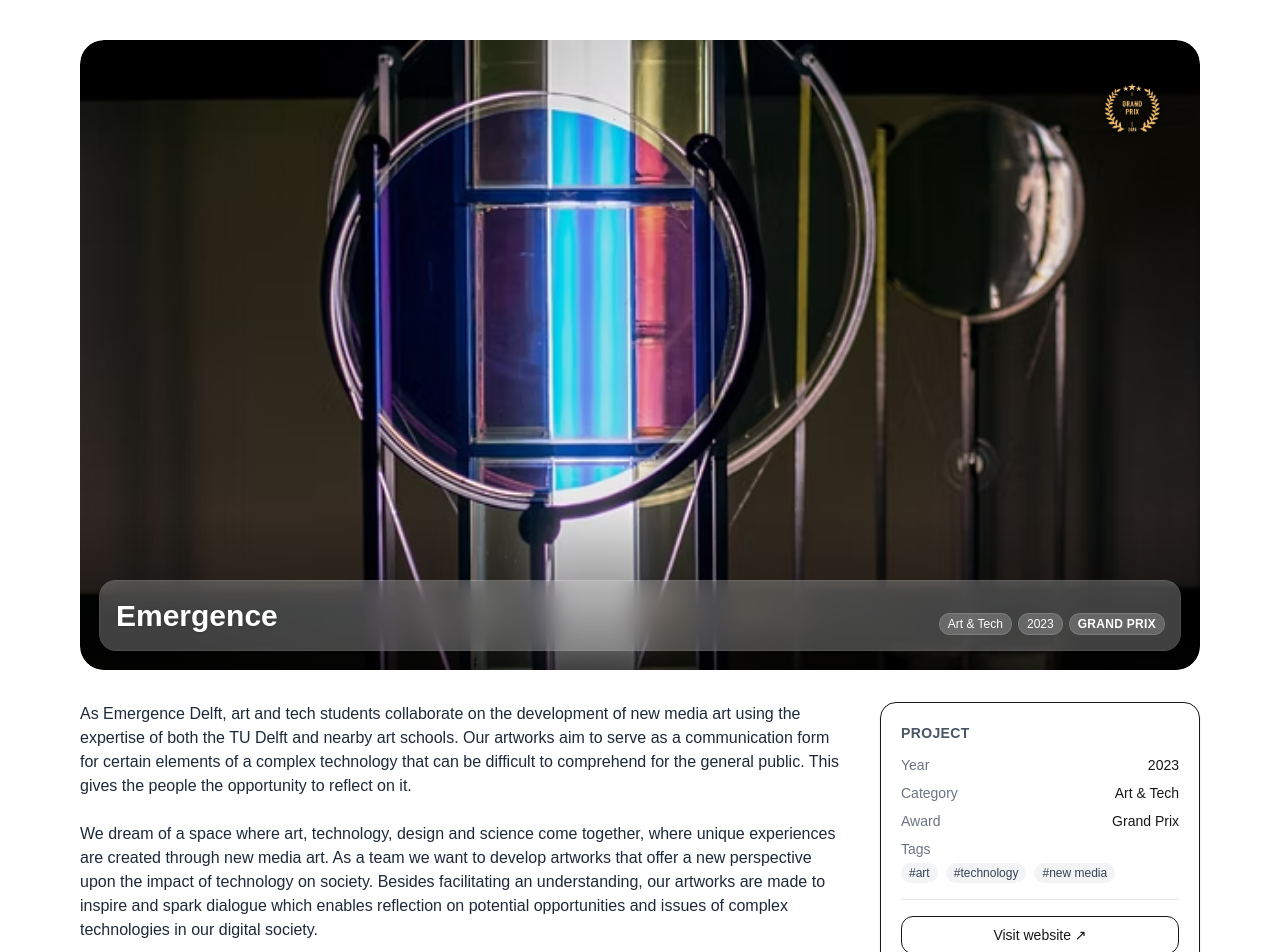
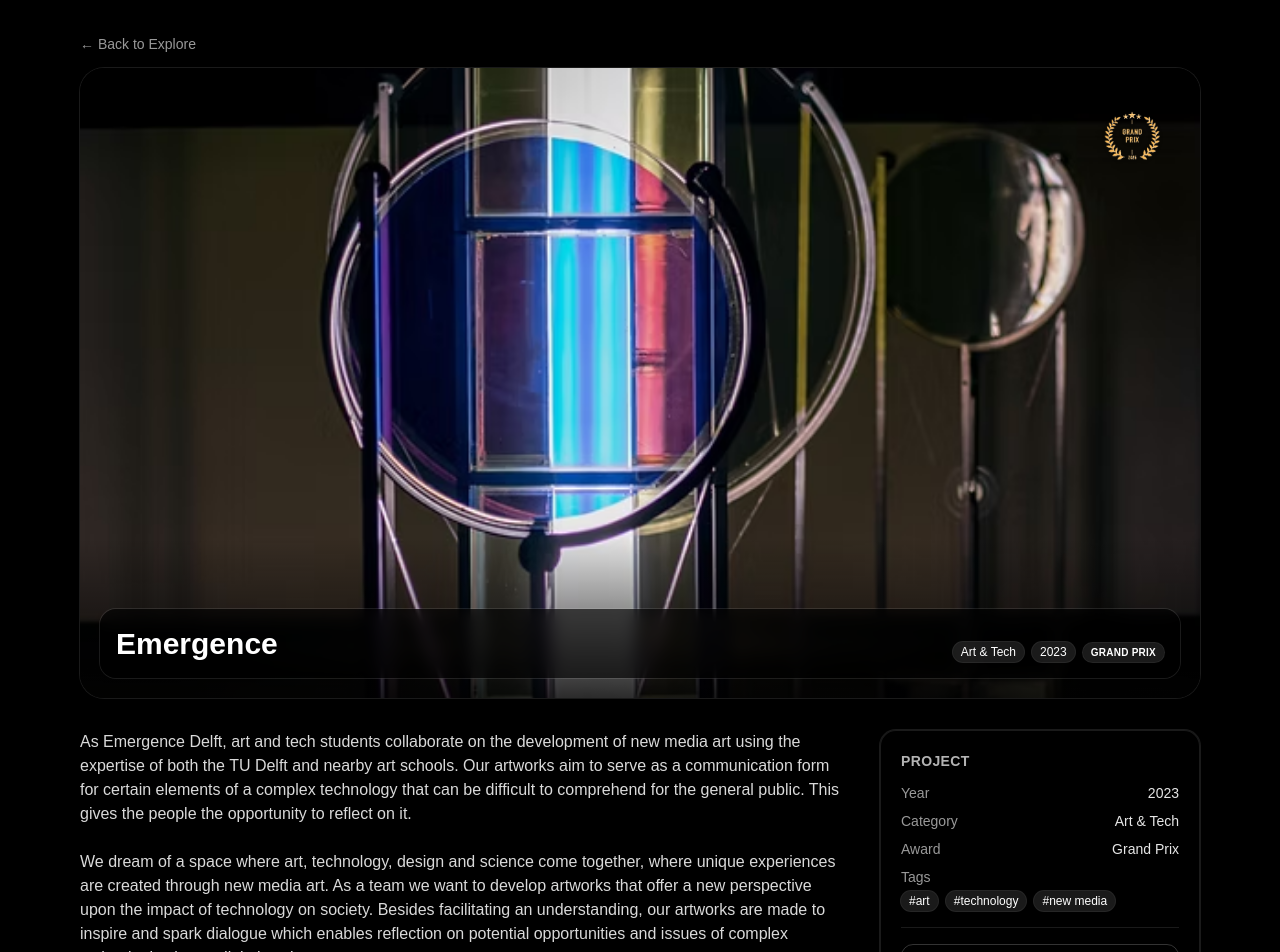
Before and after one commit to Maarten3013/dreamlab, a Next.js app: page /projects/emergence in a window 1280 px wide. Shown: the top 952 px of the page. Built offline with nearby package versions, Linux system fonts and the light colour scheme.

Commit message:
changes to improve filter functionality and update homepage layout

```diff
--- a/app/projects/[id]/page.tsx
+++ b/app/projects/[id]/page.tsx
@@ -1,9 +1,10 @@
+// app/projects/[id]/page.tsx
 import data from "@/data/projects.json";
 import type { Project } from "@/lib/types";
 import { notFound } from "next/navigation";
 import MosaicLightbox from "@/components/MosaicLightbox";
 
-// Map award → overlay sticker (your real images in /public/awards/)
+// Map award → overlay sticker (your images in /public/awards/)
 function awardImage(award?: string): { src: string; alt: string } | null {
   if (!award || award === "None") return null;
   const a = award.toLowerCase();
@@ -34,32 +35,39 @@ export default async function ProjectPage({ params }: { params: Promise<{ id: st
   const badge = awardImage(p.award);
 
   return (
-    <main className="mx-auto max-w-6xl animate-fade-in px-4 py-10">
-      {/* Hero */}
-      <section className="shine-sweep shine-run relative overflow-hidden rounded-3xl">
-        {/* Award sticker */}
+    <main className="min-h-dvh bg-black">
+      <div className="mx-auto max-w-6xl px-4 py-8">
+        {/* Back link */}
+        <a href="/explore" className="text-sm text-white/60 hover:text-white/90">← Back to Explore</a>
+
+        {/* HERO — matches Explore vibe */}
+        <section className="relative mt-3 overflow-hidden rounded-3xl ring-1 ring-white/10">
           {badge && (
             // eslint-disable-next-line @next/next/no-img-element
             <img src={badge.src} alt={badge.alt} className="pointer-events-none absolute right-5 top-5 z-20 h-16 w-auto select-none drop-shadow md:h-20 lg:h-24" />
           )}
 
-        {/* Hero image */}
-        <div className="relative aspect-[16/9] w-full overflow-hidden rounded-3xl bg-gray-100">
+          <div className="relative aspect-[16/9] w-full overflow-hidden">
             {/* eslint-disable-next-line @next/next/no-img-element */}
             <img src={p.cover} alt={p.title} className="h-full w-full object-cover" />
-          <div className="pointer-events-none absolute inset-x-0 bottom-0 h-40 bg-gradient-to-t from-black/70 via-black/30 to-transparent" />
-          {/* Glass title bar on image */}
-          <div className="absolute bottom-5 left-5 right-5 z-20 rounded-2xl bg-white/25 p-4 backdrop-blur-md ring-1 ring-white/30">
+            {/* bottom gradient for legibility */}
+            <div className="pointer-events-none absolute inset-x-0 bottom-0 h-40 bg-gradient-to-t from-black/80 via-black/40 to-transparent" />
+            {/* glossy title bar (white on black) */}
+            <div className="absolute bottom-5 left-5 right-5 z-20 rounded-2xl bg-black/60 p-4 backdrop-blur ring-1 ring-white/10">
               <div className="flex flex-wrap items-end justify-between gap-3">
                 <div>
-                <h1 className="text-3xl font-extrabold leading-tight text-white drop-shadow">{p.title}</h1>
-                {p.subtitle && <p className="mt-1 text-sm text-white/90">{p.subtitle}</p>}
+                  <h1 className="text-3xl font-extrabold leading-tight text-white">{p.title}</h1>
+                  {p.subtitle && <p className="mt-1 text-sm text-white/80">{p.subtitle}</p>}
                 </div>
                 <div className="flex shrink-0 flex-wrap items-center gap-2">
-                <span className="rounded-full bg-white/20 px-2 py-0.5 text-xs font-medium text-white ring-1 ring-white/30">{p.category}</span>
-                <span className="rounded-full bg-white/20 px-2 py-0.5 text-xs font-medium text-white ring-1 ring-white/30">{p.year}</span>
+                  <span className="rounded-full bg-white/10 px-2 py-0.5 text-xs font-medium text-white ring-1 ring-white/15">
+                    {p.category}
+                  </span>
+                  <span className="rounded-full bg-white/10 px-2 py-0.5 text-xs font-medium text-white ring-1 ring-white/15">
+                    {p.year}
+                  </span>
                   {p.award && p.award !== "None" && (
-                  <span className="rounded-full bg-white/20 px-2 py-0.5 text-xs font-semibold uppercase tracking-wide text-white ring-1 ring-white/30">
+                    <span className="rounded-full bg-white/10 px-2 py-0.5 text-[10px] font-semibold uppercase tracking-wide text-white ring-1 ring-white/15">
                       {p.award}
                     </span>
                   )}
@@ -69,48 +77,48 @@ export default async function ProjectPage({ params }: { params: Promise<{ id: st
           </div>
         </section>
 
-      {/* Main content + sticky sidebar */}
+        {/* CONTENT + SIDEBAR — dark theme */}
         <section className="mt-8 grid gap-8 lg:grid-cols-[minmax(0,1fr)_320px]">
-        {/* Content */}
-        <article className="prose max-w-none prose-p:leading-relaxed prose-headings:scroll-mt-24">
-          <p className="whitespace-pre-line text-gray-800">{p.description}</p>
+          {/* Description + Gallery */}
+          <article className="text-white">
+            <p className="whitespace-pre-line text-white/85">{p.description}</p>
 
-          {/* Mosaic gallery with lightbox */}
+            {/* Mosaic gallery with lightbox (already built) */}
             <MosaicLightbox images={gallery} title={p.title} />
           </article>
 
-        {/* Sticky sidebar */}
+          {/* Sticky Sidebar (buttons & meta) */}
           <aside className="lg:sticky lg:top-6">
-          <div className="rounded-2xl border bg-white p-5 shadow-sm">
-            <h2 className="text-sm font-semibold uppercase tracking-wide text-gray-600">Project</h2>
-            <dl className="mt-3 space-y-2 text-sm">
+            <div className="rounded-2xl border border-white/10 bg-black/40 p-5 shadow-sm ring-1 ring-white/10">
+              <h2 className="text-sm font-semibold uppercase tracking-wide text-white/70">Project</h2>
+              <dl className="mt-3 space-y-2 text-sm text-white/90">
                 <div className="flex items-center justify-between">
-                <dt className="text-gray-500">Year</dt>
+                  <dt className="text-white/60">Year</dt>
                   <dd className="font-medium">{p.year}</dd>
                 </div>
                 <div className="flex items-center justify-between">
-                <dt className="text-gray-500">Category</dt>
+                  <dt className="text-white/60">Category</dt>
                   <dd className="font-medium">{p.category}</dd>
                 </div>
                 {p.award && p.award !== "None" && (
                   <div className="flex items-center justify-between">
-                  <dt className="text-gray-500">Award</dt>
+                    <dt className="text-white/60">Award</dt>
                     <dd className="font-medium">{p.award}</dd>
                   </div>
                 )}
                 {p.tags?.length > 0 && (
                   <div>
-                  <dt className="text-gray-500">Tags</dt>
+                    <dt className="text-white/60">Tags</dt>
                     <dd className="mt-1 flex flex-wrap gap-2">
                       {p.tags.map((t) => (
-                      <span key={t} className="rounded-full bg-gray-100 px-2 py-0.5 text-xs text-gray-700">#{t}</span>
+                        <span key={t} className="rounded-full bg-white/10 px-2 py-0.5 text-xs text-white ring-1 ring-white/15">#{t}</span>
                       ))}
                     </dd>
                   </div>
                 )}
               </dl>
 
-            {(p.website || p.pdf) && <div className="my-4 h-px w-full bg-gray-200" />}
+              {(p.website || p.pdf) && <div className="my-4 h-px w-full bg-white/10" />}
 
               <div className="flex flex-col gap-2">
                 {p.website && (
@@ -118,7 +126,7 @@ export default async function ProjectPage({ params }: { params: Promise<{ id: st
                     href={p.website}
                     target="_blank"
                     rel="noopener noreferrer"
-                  className="inline-flex items-center justify-center rounded-xl border px-4 py-2 text-sm font-medium hover:bg-gray-50"
+                    className="inline-flex items-center justify-center rounded-xl border border-white/20 px-4 py-2 text-sm font-medium text-white hover:bg-white/10"
                   >
                     Visit website ↗
                   </a>
@@ -129,7 +137,7 @@ export default async function ProjectPage({ params }: { params: Promise<{ id: st
                     download
                     target="_blank"
                     rel="noopener noreferrer"
-                  className="inline-flex items-center justify-center rounded-xl border px-4 py-2 text-sm font-medium hover:bg-gray-50"
+                    className="inline-flex items-center justify-center rounded-xl border border-white/20 px-4 py-2 text-sm font-medium text-white hover:bg-white/10"
                   >
                     Download PDF
                   </a>
@@ -138,6 +146,7 @@ export default async function ProjectPage({ params }: { params: Promise<{ id: st
             </div>
           </aside>
         </section>
+      </div>
     </main>
   );
 }
```
Lines whose indentation alone changed are shown as unchanged.
